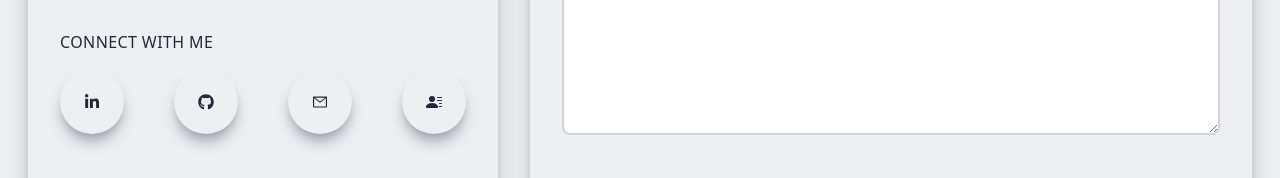
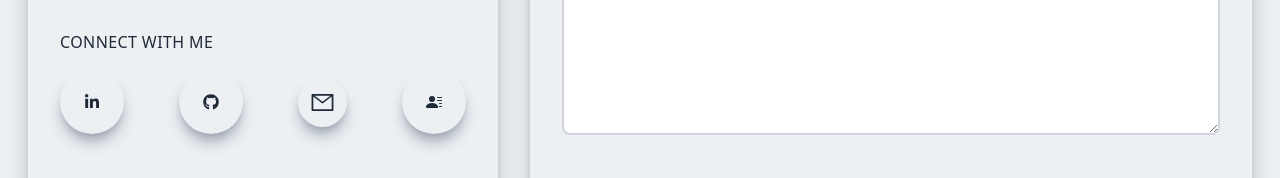
Before and after one commit to thisLocnt/portfolio, a Next.js app: page / in a window 1280 px wide. Shown: the part 4548-4726 px from the top of the page. Built offline with nearby package versions, Linux system fonts and the light colour scheme.

Commit message:
update Contact link email

```diff
--- a/components/Contact.tsx
+++ b/components/Contact.tsx
@@ -1,4 +1,3 @@
-import Image from 'next/image'
 import Link from 'next/link'
 import React from 'react'
 import { AiOutlineMail } from 'react-icons/ai'
@@ -99,9 +98,9 @@
                                         </a>
                                     </Tooltip>
                                     <Tooltip content="Email" placement="bottom" className="text-gray-600">
-                                        <div className='rounded-full shadow-lg shadow-gray-400 p-6 cursor-pointer hover:scale-110 ease-in duration-300'>
-                                            <AiOutlineMail />
-                                        </div>
+                                        <a href={`mailto:${process.env.EMAIL}`} className="rounded-full shadow-lg shadow-gray-400 p-3 cursor-pointer hover:scale-105 ease-in duration-300">
+                                            <AiOutlineMail size={25} />
+                                        </a>
                                     </Tooltip>
                                     <Tooltip content="Resume" placement="bottom" className="text-gray-600">
                                         <Link href='/api/download-cv'>
```
